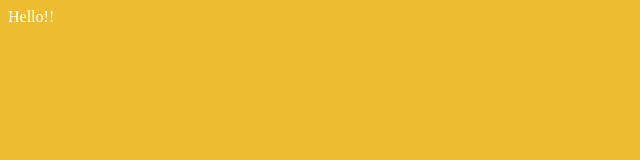
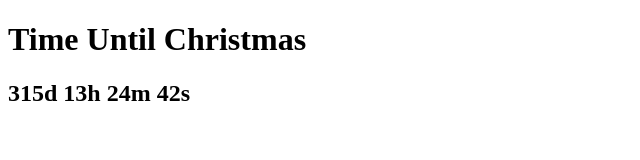
Before and after one commit to kenatman/vanillajs, a plain HTML site: page index.html in a window 1280 px wide. Shown: the whole page, without its empty margins (0-640 px from the left). Drawn offline with Linux system fonts and the light colour scheme.

Commit message:
chllenge 3 / dday count

```diff
--- a/index.html
+++ b/index.html
@@ -3,10 +3,11 @@
   <head>
     <title>Parcel Sandbox</title>
     <meta charset="UTF-8" />
-    <link style="stylesheet" href="styles.css" />
   </head>
 
   <body>
+    <h1>Time Until Christmas</h1>
+    <h2>00d 00h 00m 00s</h2>
     <script src="index.js"></script>
   </body>
 </html>
--- a/index.js
+++ b/index.js
@@ -1,25 +1,31 @@
-const body = document.querySelector("body");
-const span = document.createElement("span");
-body.appendChild(span);
-span.innerText = `Hello!!`;
-span.style.color = "white";
+// You're gonna need this
 
-if (window.innerWidth <= 500) {
-  body.style.backgroundColor = "#2e8cd5";
-} else if (window.innerWidth > 500 && window.innerWidth < 800) {
-  body.style.backgroundColor = "#904ead";
-} else {
-  body.style.backgroundColor = "#eebc30";
+const h2 = document.querySelector("h2");
+
+const second = 1000;
+const minute = second * 60;
+const hour = minute * 60;
+const day = hour * 24;
+
+function getTime() {
+  // Don't delete this.
+  const xmasDay = new Date("2021-12-24:00:00:00+0900");
+  const now = new Date();
+  const gap = xmasDay.getTime() - now.getTime();
+
+  const days = Math.ceil(gap / day);
+  const hours = Math.ceil((gap % day) / hour);
+  const minutes = Math.ceil((gap % hour) / minute);
+  const seconds = Math.ceil((gap % minute) / second);
+  h2.innerText = `${days < 10 ? `0${days}` : days}d  ${
+    hours < 10 ? `0${hours}` : hours
+  }h  ${minutes < 10 ? `0${minutes}` : minutes}m  ${
+    seconds < 10 ? `0${seconds}` : seconds
+  }s`;
 }
 
-function supersuper() {
-  if (window.innerWidth <= 500) {
-    body.style.backgroundColor = "#2e8cd5";
-  } else if (window.innerWidth > 500 && window.innerWidth < 800) {
-    body.style.backgroundColor = "#904ead";
-  } else {
-    body.style.backgroundColor = "#eebc30";
-  }
+function init() {
+  getTime();
+  setInterval(getTime, 1000);
 }
-
-window.addEventListener("resize", supersuper);
+init();
```
